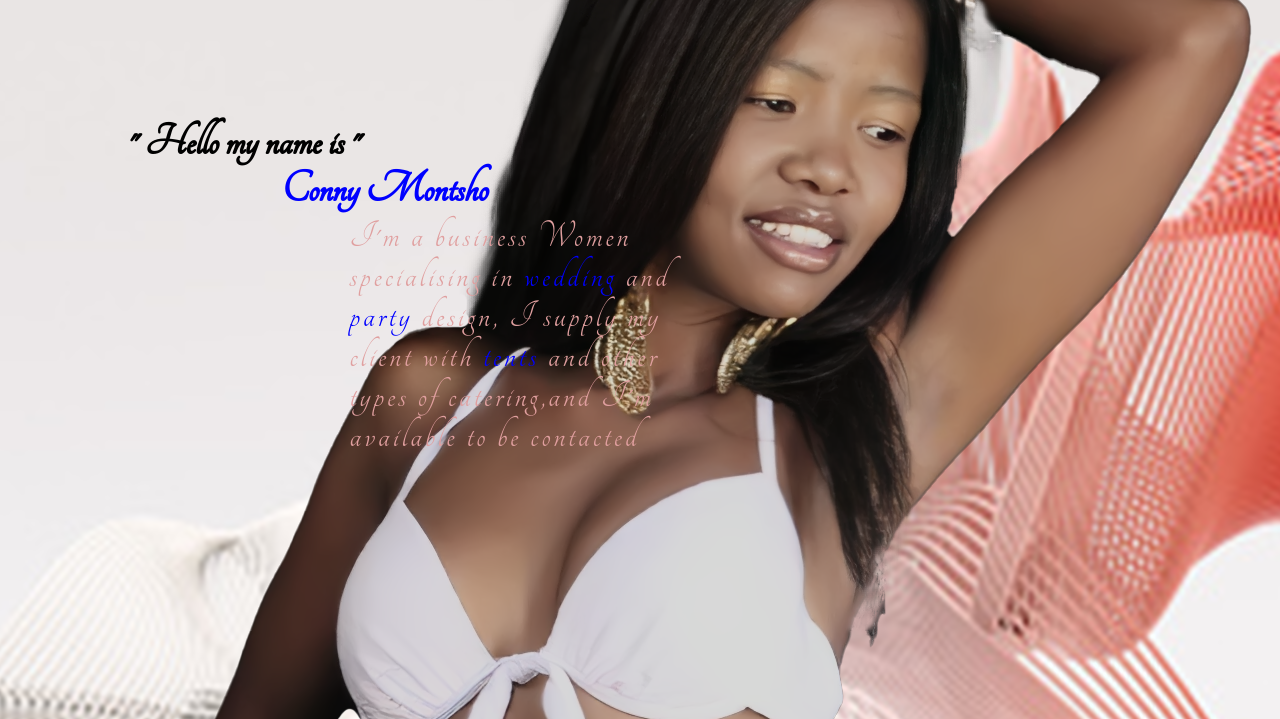
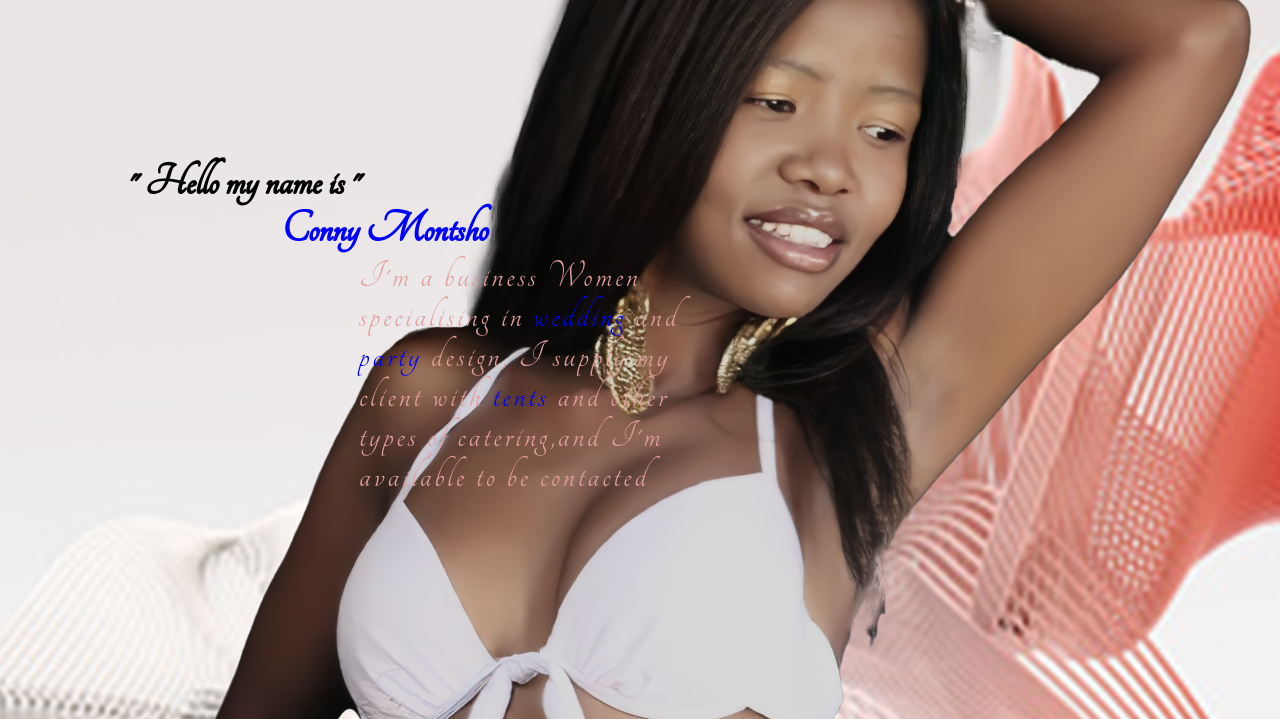
Before and after one commit to televacor10/event-site, a plain HTML site: page index.html in a window 1280 px wide. Shown: the part 81-800 px from the top of the page. Drawn offline with Linux system fonts and the light colour scheme.

Commit message:
commit cs

```diff
--- a/assets/css/main.css
+++ b/assets/css/main.css
@@ -21,7 +21,7 @@ body{
 }
 
 .hero{
-    height: 100vh;
+    height: 120vh;
     width: 100%;
     background-image: url('../images/cony-topaz.png');
     background-repeat: no-repeat;
@@ -106,7 +106,7 @@ nav{
 
 }
 .about-me{
-    width: 350px;
+    width: 380px;
     display: flex;
     padding: 3px;
     font-size: 40px;
```
